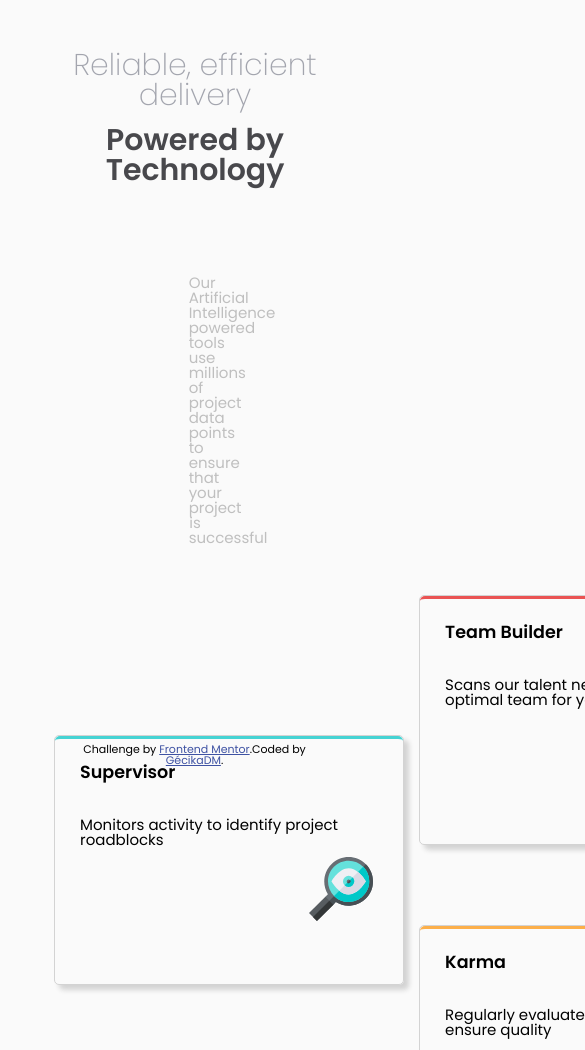
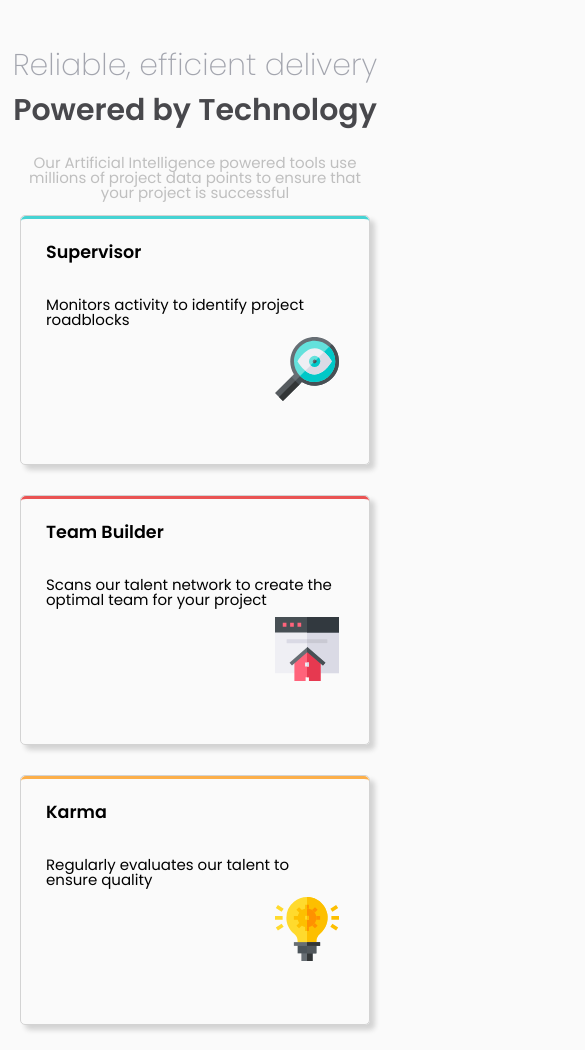
Before and after one commit to GecikaDM/Four-Card-Feature-Section-Master, a plain HTML site: page html/index.html in a window 390 px wide. Shown: the top 1050 px of the page, 585 px wide, since content can reach past the window. Drawn offline with Linux system fonts and the light colour scheme.

Commit message:
reponsive OK

```diff
--- a/css/style.css
+++ b/css/style.css
@@ -1,10 +1,12 @@
+
 /* Fonts for all*/
-html,body {
+html, body {
   font-family: 'Poppins', sans-serif;
   background-color: hsl(0, 0%, 98%);
   scroll-behavior: smooth;
-  margin: auto;
-  width: 85%;
+  margin: 0;
+  padding: 0;
+  width: 100vw;
   height: 100vh;
   font-size: 15px;
 }
@@ -102,7 +104,7 @@ img {
 .attribution {
   position: absolute;
   bottom: 0;
-  width: 72%;
+  width: 100%;
   height: 100px;
   font-size: 11px;
   text-align: center;
@@ -110,3 +112,47 @@ img {
 .attribution a {
   color: hsl(228, 45%, 44%);
 }
+
+@media (min-width: 320px) and (max-width: 425px) {
+  .cards-container {
+    display: flex;
+    flex-direction: column;
+    align-items: center;
+  }
+  .intro p {
+    width: 100%;
+    padding: 15px;
+  }
+  .cards {
+    margin-bottom: 15px;
+  }
+
+  .second-title {
+    margin-bottom: 15px;
+  }
+  body {
+    height: auto;
+  }
+  .box3 {
+    margin-top: 0;
+  }
+  .attribution {
+   position: relative;
+   width: 100%;
+   padding: 29px;
+  }
+}
+
+@media (min-width: 768px) and (max-width: 1440px) {
+
+ body {
+  width: 140%;
+ }
+ .attribution {
+   width: 140%;
+ }
+ .cards {
+   width: 300px;
+   height: 200px;
+ }
+}
--- a/html/index.html
+++ b/html/index.html
@@ -24,20 +24,20 @@
       <div class="cards box1 boxes">
         <h3 class="card-title cyan">Supervisor</h3>
         <p class="text-card">Monitors activity to identify project roadblocks</p>
-        <img src="/images/icon-supervisor.svg" alt="supervisor-icon">
+        <img src="../images/icon-supervisor.svg" alt="supervisor-icon">
       </div>
       <!--card2-->
       <div class="cards box2 boxes">
         <h3 class="card-title red">Team Builder</h3>
           <p class="text-card">Scans our talent network to create the optimal team for your project</p>
-        <img src="/images/icon-team-builder.svg" alt="team-builder-icon">
+        <img src="../images/icon-team-builder.svg" alt="team-builder-icon">
       </div>
       <!--card3-->
       <div class="cards box3 boxes">
         <div>
           <h3 class="card-title orange">Karma</h3>
           <p class="text-card">Regularly evaluates our talent to ensure quality</p>
-          <img src="/images/icon-karma.svg" alt="karma-icon">
+          <img src="../images/icon-karma.svg" alt="karma-icon">
         </div>
 
       </div>
@@ -45,7 +45,7 @@
       <div class="cards box4 boxes">
         <h3 class="card-title blue">Calculator</h3>
       <p class="text-card">Uses data from past projects to provide better delivery estimates</p>
-        <img src="/images/icon-calculator.svg" alt="calculator-icon">
+        <img src="../images/icon-calculator.svg" alt="calculator-icon">
       </div>
     </div>
 
```
